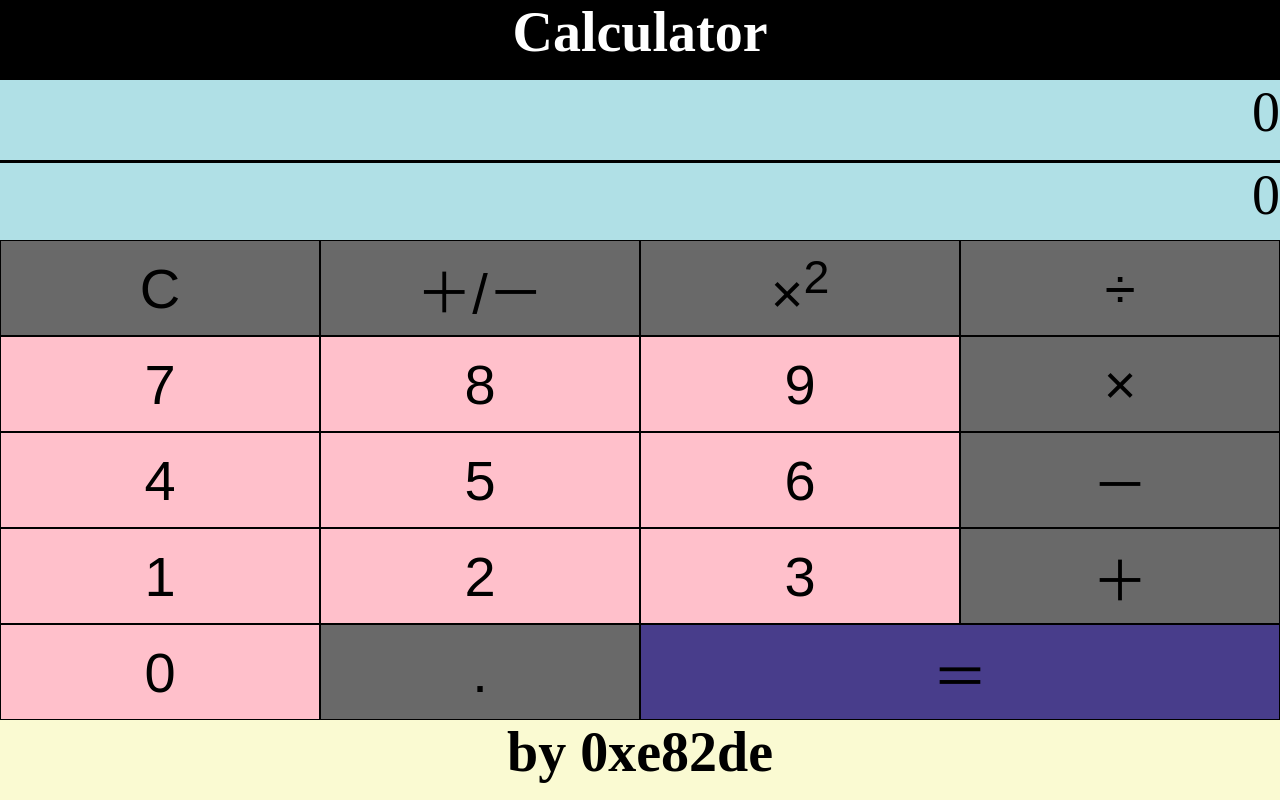
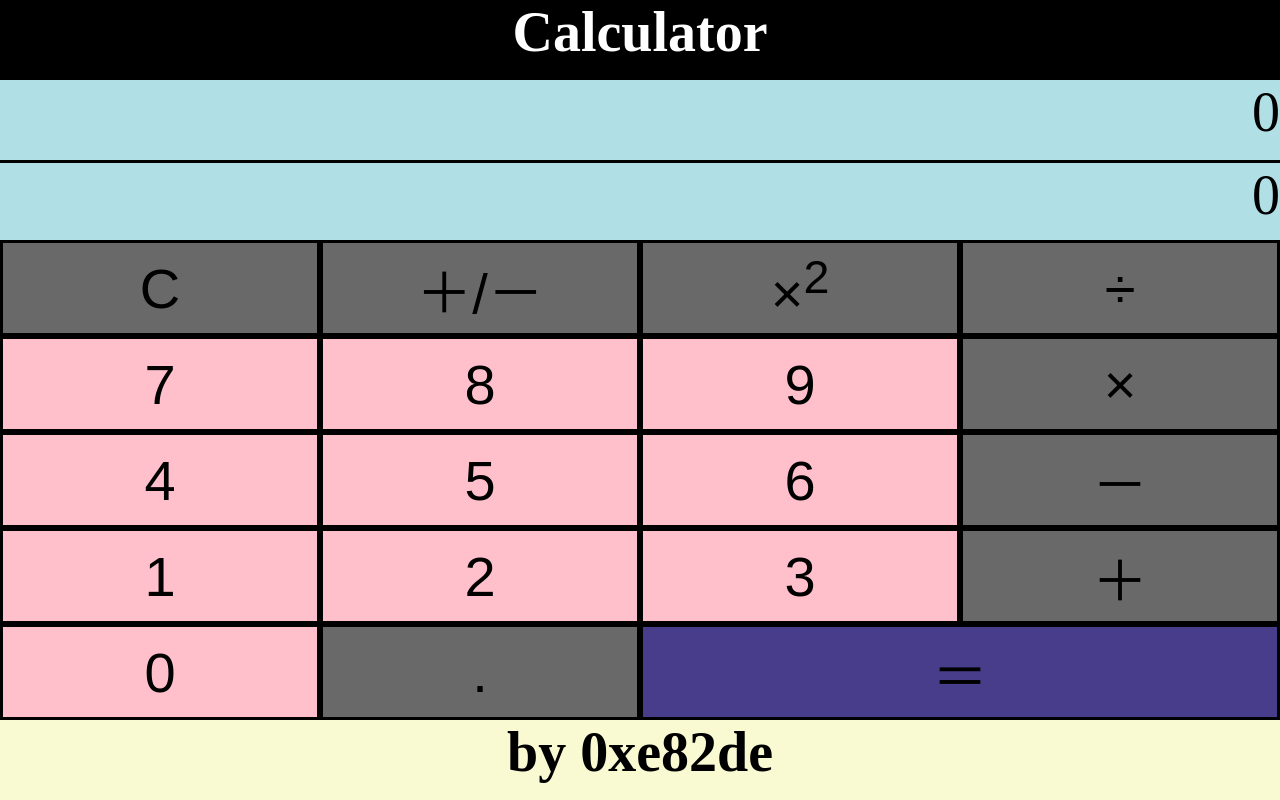
Before and after one commit to 0xe82de/0xe82de.github.io, a plain HTML site: page calculator/calculator.html in a window 1280 px wide. Drawn offline with Linux system fonts and the light colour scheme.

Commit message:
no message

```diff
--- a/calculator/css-calculator/calculator.css
+++ b/calculator/css-calculator/calculator.css
@@ -38,7 +38,7 @@ header {
 .cssBtns button {
   cursor: pointer;
   font-size: 7vh;
-  border: 1px solid;
+  border: solid;
 }
 
 .cssBtns button:active {
```
